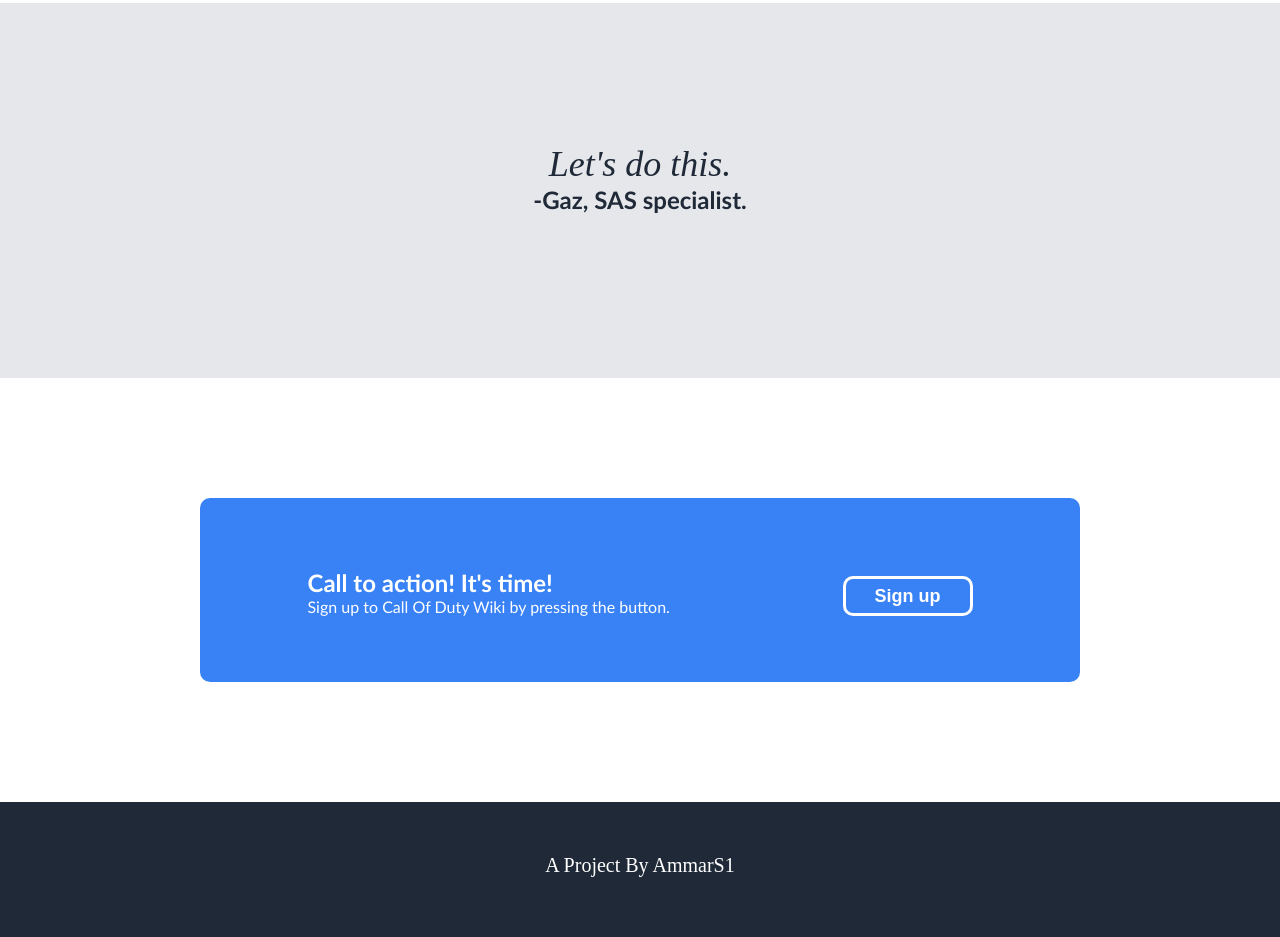
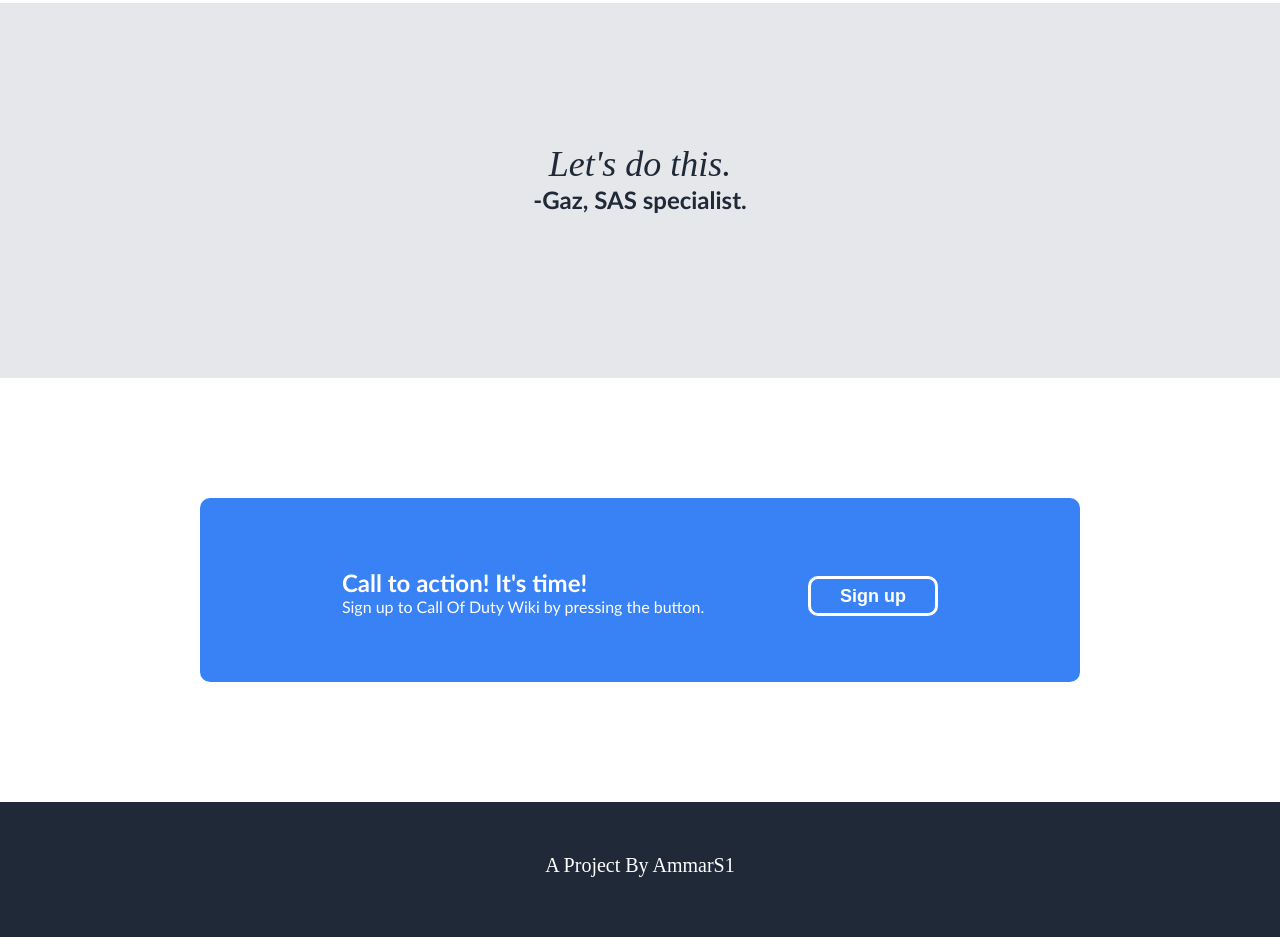
Before and after one commit to AmmarS1/landing-page, a plain HTML site: page index.html in a window 1280 px wide. Shown: the part 1183-2120 px from the top of the page. Drawn offline with Linux system fonts and the light colour scheme.

Commit message:
Edit css file

```diff
--- a/style.css
+++ b/style.css
@@ -41,6 +41,7 @@ a {
     justify-content: space-around;
     gap: 20px;
     height: 80vh;
+    flex-wrap: wrap;
 }
 
 .container {
@@ -143,6 +144,7 @@ p {
 
 .CTA-container {
     margin-top: 20px;
+    text-overflow: ellipsis;
 }
 
 .call-text {
@@ -150,8 +152,6 @@ p {
     font-family: 'Gill Sans', 'Gill Sans MT', Calibri, 'Trebuchet MS', sans-serif;
     font-size: 24px;
     font-weight: bold;
-    width: 500px;
-
 }
 
 p.sign-up-text {
@@ -163,6 +163,7 @@ p.sign-up-text {
 
 .CTA-button {
     border: 3px solid rgb(255, 255, 255);
+    text-overflow: ellipsis;
 }
 
 .footer {
```
